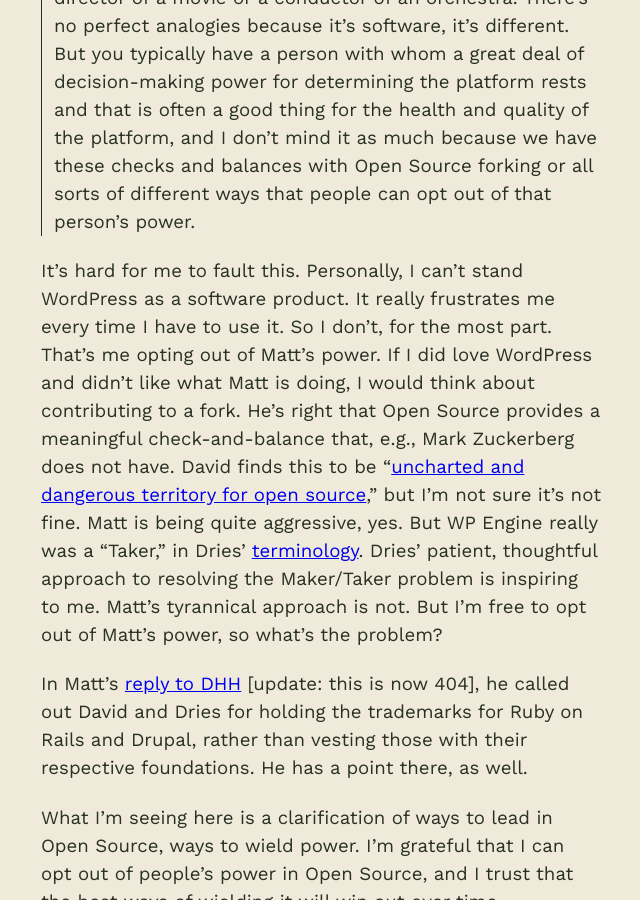
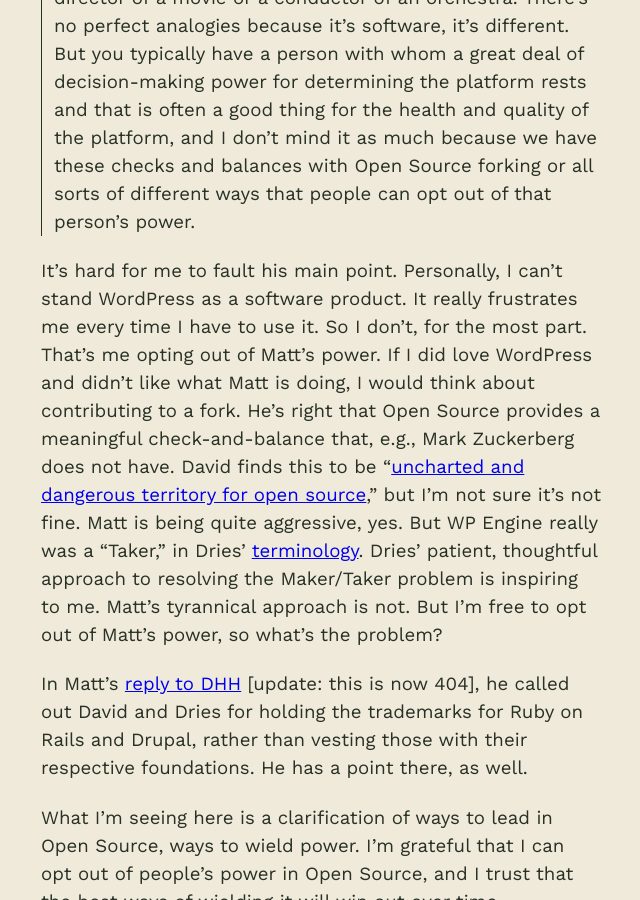
Before and after one commit to chadwhitacre/openpath, a Jekyll site: the page built from _posts/2024-10-14-leadership-and-power-in-open-source.md, in a window 1280 px wide and 900 px high, scrolled down 4866 px. Shown: the whole window, without its empty margins (319-959 px from the left). Built offline with Jekyll 4.4.1, drawn with Linux system fonts in a browser that asks for light colours; some web fonts are replaced; comment, search, counter and statistics services are not loaded; some of the changed text lies outside the part shown.

Commit message:
Preening

```diff
--- a/_posts/2024-10-14-leadership-and-power-in-open-source.md
+++ b/_posts/2024-10-14-leadership-and-power-in-open-source.md
@@ -119,9 +119,9 @@
 > Source forking or all sorts of different ways that people can opt out of that
 > person’s power.
 
-It's hard for me to fault this. Personally, I can't stand WordPress as a
-software product. It really frustrates me every time I have to use it. So I
-don't, for the most part. That's me opting out of Matt's power. If I did love
+It's hard for me to fault his main point. Personally, I can't stand WordPress
+as a software product. It really frustrates me every time I have to use it. So
+I don't, for the most part. That's me opting out of Matt's power. If I did love
 WordPress and didn't like what Matt is doing, I would think about contributing
 to a fork. He's right that Open Source provides a meaningful check-and-balance
 that, e.g., Mark Zuckerberg does not have. David finds this to be "[uncharted
```
Also changed, not shown: other parts of _posts/2024-10-14-leadership-and-power-in-open-source.md (+2 -2 lines).
